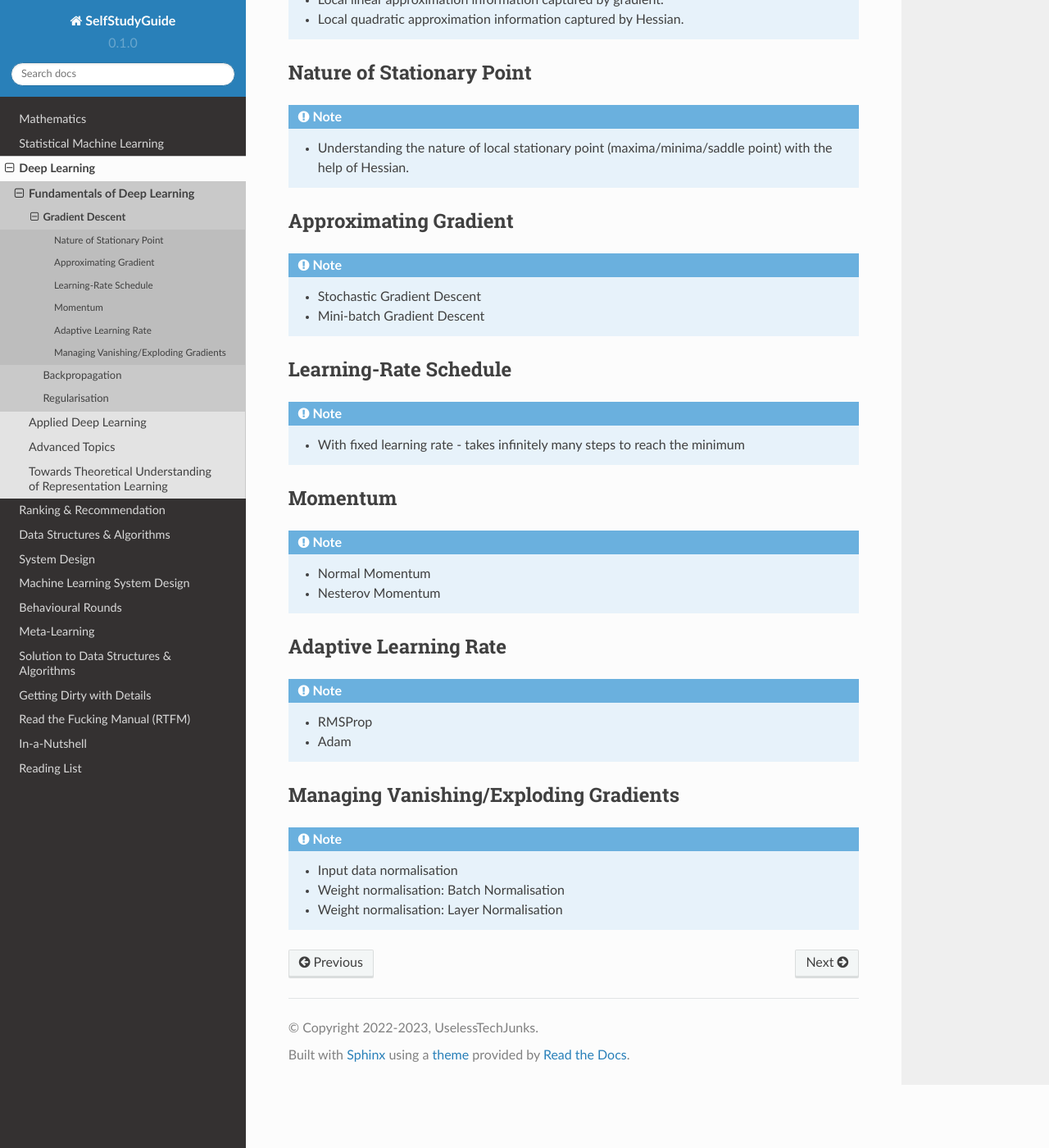
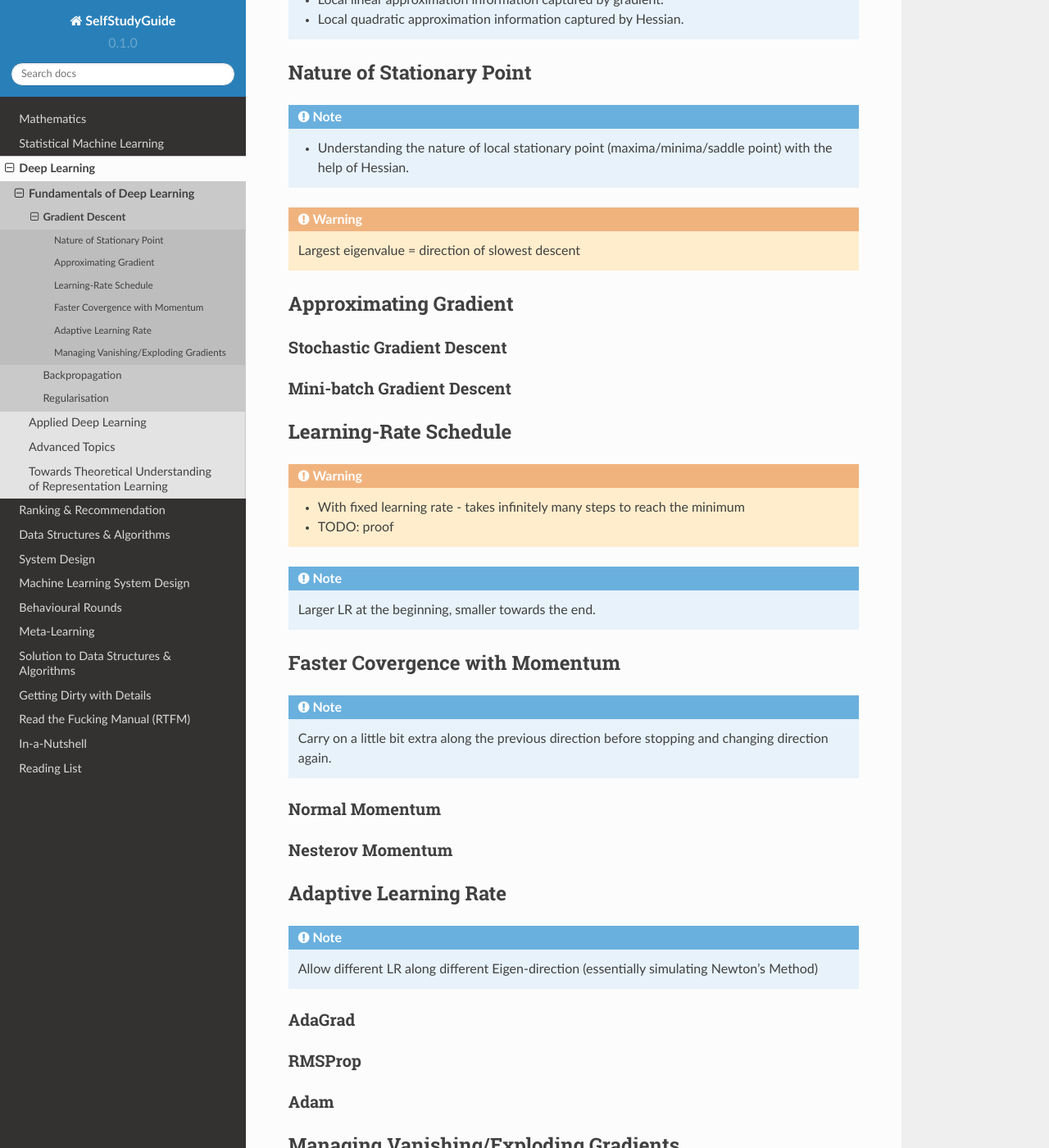
Before and after one commit to uselesstechjunks/leetcode, a Sphinx documentation site: the page built from docs/source/dl/basics/gd.rst, in a window 1280 px wide and 1400 px high, scrolled down 213 px. Shown: the whole window at 82% size. Built offline with Sphinx 7.4.7 and the Read the Docs theme 2.0.0, drawn with Linux system fonts in a browser that asks for light colours; some of the changed text lies outside the part shown.

Commit message:
Update gd.rst

```diff
--- a/docs/source/dl/basics/gd.rst
+++ b/docs/source/dl/basics/gd.rst
@@ -12,37 +12,59 @@ Nature of Stationary Point
 .. note::
 	* Understanding the nature of local stationary point (maxima/minima/saddle point) with the help of Hessian.
 
+.. warning::
+	Largest eigenvalue = direction of slowest descent
+
 ***********************************************************************************
 Approximating Gradient
 ***********************************************************************************
-.. note::
-	* Stochastic Gradient Descent
-	* Mini-batch Gradient Descent
+Stochastic Gradient Descent
+===================================================================================
+Mini-batch Gradient Descent
+===================================================================================
 
 ***********************************************************************************
 Learning-Rate Schedule
 ***********************************************************************************
+.. warning::
+	* With fixed learning rate - takes infinitely many steps to reach the minimum
+	* TODO: proof
+
 .. note::
-	* With fixed learning rate - takes infinitely many steps to reach the minimum
+	Larger LR at the beginning, smaller towards the end.
 
 ***********************************************************************************
-Momentum
+Faster Covergence with Momentum
 ***********************************************************************************
 .. note::
-	* Normal Momentum
-	* Nesterov Momentum
+	Carry on a little bit extra along the previous direction before stopping and changing direction again.
+
+Normal Momentum
+===================================================================================
+Nesterov Momentum
+===================================================================================
 
 ***********************************************************************************
 Adaptive Learning Rate
 ***********************************************************************************
 .. note::
-	* RMSProp
-	* Adam
+	Allow different LR along different Eigen-direction (essentially simulating Newton's Method)
+
+AdaGrad
+===================================================================================
+RMSProp
+===================================================================================
+Adam
+===================================================================================
 
 ***********************************************************************************
 Managing Vanishing/Exploding Gradients
 ***********************************************************************************
-.. note::
-	* Input data normalisation
-	* Weight normalisation: Batch Normalisation
-	* Weight normalisation: Layer Normalisation
+Input normalisation
+===================================================================================
+Weight normalisation
+===================================================================================
+Batch Normalisation
+"""""""""""""""""""""""""""""""""""""""""""""""""""""""""""""""""""""""""""""""""""
+Layer Normalisation
+"""""""""""""""""""""""""""""""""""""""""""""""""""""""""""""""""""""""""""""""""""
```
